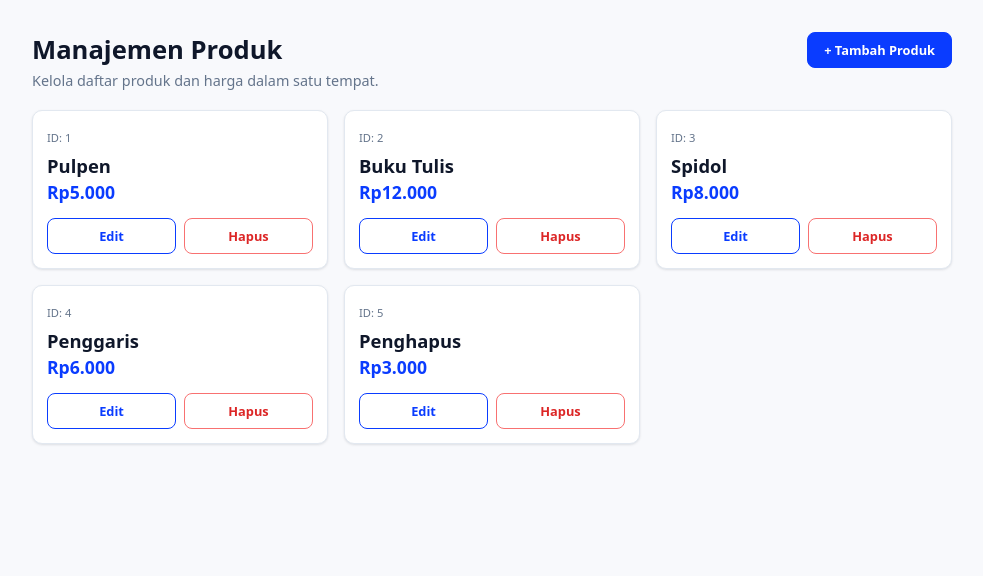
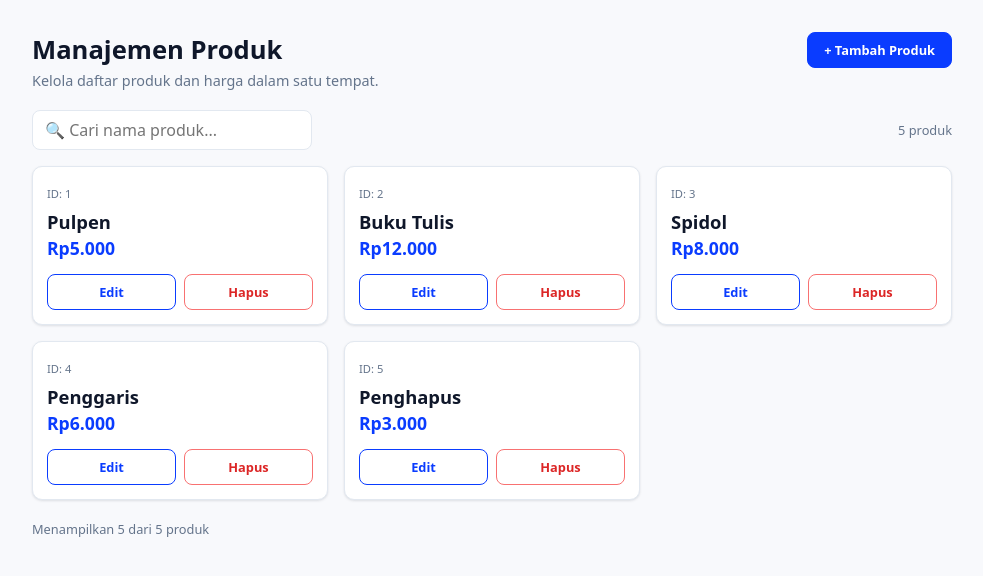
Before and after one commit to Clouxyyy/WEB_React, a React (Vite) app: page / in a window 1280 px wide. Shown: the top 576 px of the page, without its empty margins (148-1131 px from the left). Built offline with nearby package versions, Linux system fonts and the light colour scheme.

Commit message:
feat: menambahkan pencarian produk dan ringkasan jumlah

```diff
--- a/src/App.css
+++ b/src/App.css
@@ -3,3 +3,9 @@
   margin: 0 auto;
   padding: 32px 20px;
 }
+
+.app__summary {
+  margin-top: 20px;
+  font-size: 0.8rem;
+  color: var(--muted);
+}
--- a/src/App.jsx
+++ b/src/App.jsx
@@ -1,11 +1,17 @@
 import { useState } from 'react'
 import { initialProducts } from './data/products'
 import PageHeader from './components/PageHeader'
+import SearchBar from './components/SearchBar'
 import ProductList from './components/ProductList'
 import './App.css'
 
 function App() {
   const [products, setProducts] = useState(initialProducts)
+  const [query, setQuery] = useState('')
+
+  const filteredProducts = products.filter((product) =>
+    product.name.toLowerCase().includes(query.trim().toLowerCase()),
+  )
 
   function handleAdd() {}
   function handleEdit() {}
@@ -14,11 +20,19 @@ function App() {
   return (
     <main className="app">
       <PageHeader onAdd={handleAdd} />
+      <SearchBar
+        value={query}
+        onChange={setQuery}
+        total={filteredProducts.length}
+      />
       <ProductList
-        products={products}
+        products={filteredProducts}
         onEdit={handleEdit}
         onDelete={handleDelete}
       />
+      <p className="app__summary">
+        Menampilkan {filteredProducts.length} dari {products.length} produk
+      </p>
     </main>
   )
 }
```
